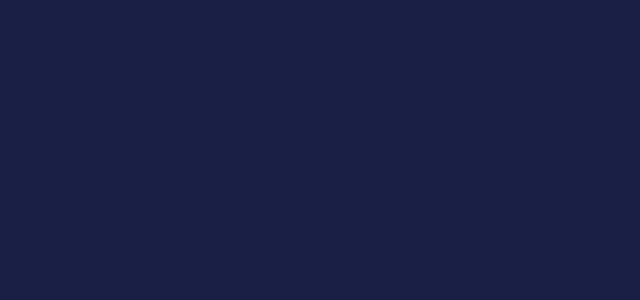
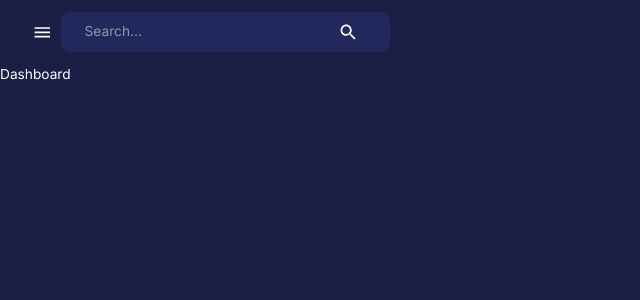
Before and after one commit to huzbasicamila/MERN-Admin-Dashboard, a React (Create React App) app in the folder client/: page /dashboard in a window 1280 px wide. Before the commit this address had no page. Shown: the top 300 px of the page, without its empty margins (0-640 px from the left). Built offline with nearby package versions, Linux system fonts and the light colour scheme.

Commit message:
Left side of navbar

```diff
--- a/client/src/App.js
+++ b/client/src/App.js
@@ -19,9 +19,9 @@
   <ThemeProvider theme={theme}>
     <CssBaseline/>
     <Routes>
-      <Route element={<Layout/>}>
-        <Route path="/" element ={<Navigate to="/dashboard" replace/>} />
-         <Route path="/dashbard" element={<Dashboard/>} />
+    <Route element={<Layout/>}>
+      <Route path="/" element ={<Navigate to="/dashboard" replace/>}/>
+         <Route path="/dashboard" element={<Dashboard/>} />
       </Route>
     </Routes>
   </ThemeProvider>
--- /dev/null
+++ b/client/src/components/FlexBetween.jsx
@@ -0,0 +1,11 @@
+const { default: styled } = require("@emotion/styled");
+const { Box } = require("@mui/material");
+
+
+const FlexBetween= styled(Box)({
+    display: "flex",
+    justifyContent: "space-between",
+    alignItems: "center",
+});
+
+export default FlexBetween;
--- /dev/null
+++ b/client/src/components/Navbar.jsx
@@ -0,0 +1,51 @@
+import React, {useState} from 'react';
+import { LightModeOutlined,
+        DarkModeOutlined,
+        Menu as MenuIcon,
+        Search,
+        ŞettingsOutlined,
+        ArrowDropDownOutlined } from '@mui/icons-material';
+import FlexBetween from './FlexBetween';
+import { useDispatch } from 'react-redux';
+import { setMode } from '../state';
+import profileImage from "../assets/profile.jpg"
+import { AppBar, Icon, IconButton, InputBase, Toolbar, useTheme } from '@mui/material';
+
+
+const Navbar = ()=> {
+
+    const dispatch = useDispatch();
+    const theme = useTheme();
+
+    return  <AppBar
+    sx ={{
+        position: "static",
+        background: "none",
+        boxShadow: "none",
+    }}
+    >
+    <Toolbar sx={{ justifyContent: "space-between"}}>
+    {/* left side*/}
+    <FlexBetween>
+        <IconButton onClick={()=> console.log('open/close sidebar')}>
+            <MenuIcon/>
+        </IconButton>
+        <FlexBetween
+        backgroundColor={theme.palette.background.alt}
+        borderRadius= "9px"
+        gap= "3rem"
+        p="0.1rem 1.5rem"
+        >
+            <InputBase placeholder='Search...'/>
+            <IconButton>
+                <Search/>
+            </IconButton>
+        </FlexBetween>
+    </FlexBetween>
+
+    </Toolbar>
+    </AppBar>
+
+}
+
+export default Navbar
--- a/client/src/scenes/layout/index.jsx
+++ b/client/src/scenes/layout/index.jsx
@@ -1,9 +1,18 @@
-import React from 'react'
+import React,{ useState} from 'react';
+import { Box, useMediaQuery } from '@mui/material';
+import { Outlet } from 'react-router-dom';
+import { useSelector } from 'react-redux';
+import Navbar from '../../components/Navbar';
+
 
 function Layout() {
-  return (
-    <div>Layout</div>
-  )
+  return <Box width="100%" height="100%">
+    <Box>
+      <Navbar></Navbar>
+      <Outlet/>
+    </Box>
+  </Box>
+
 }
 
 export default Layout;
```
